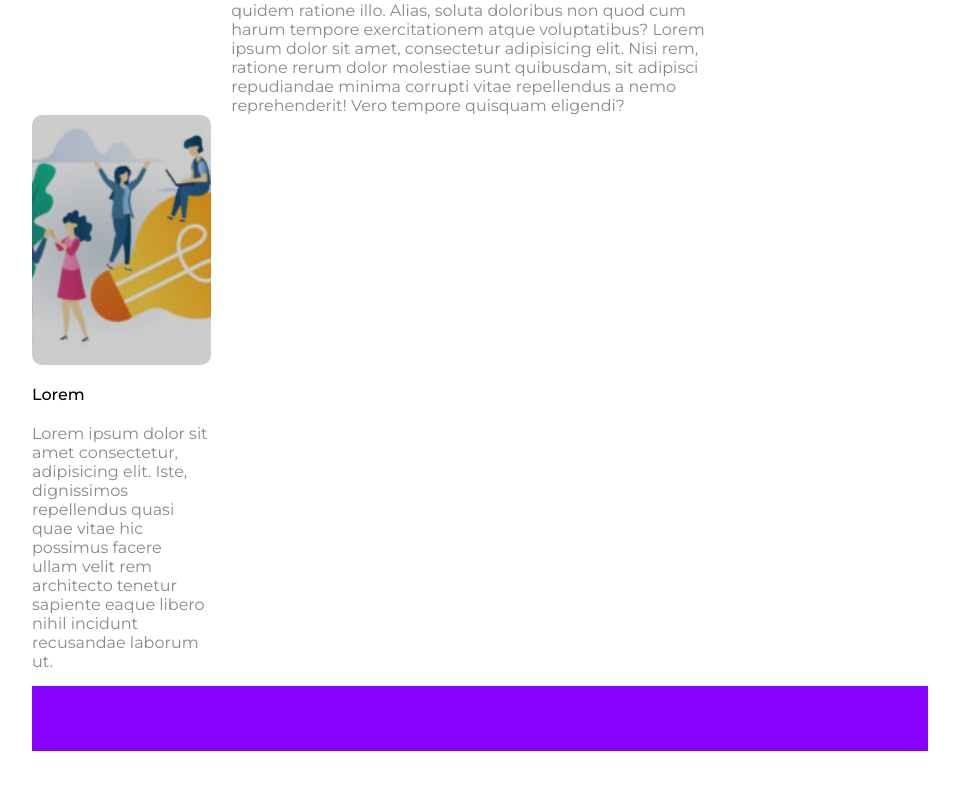
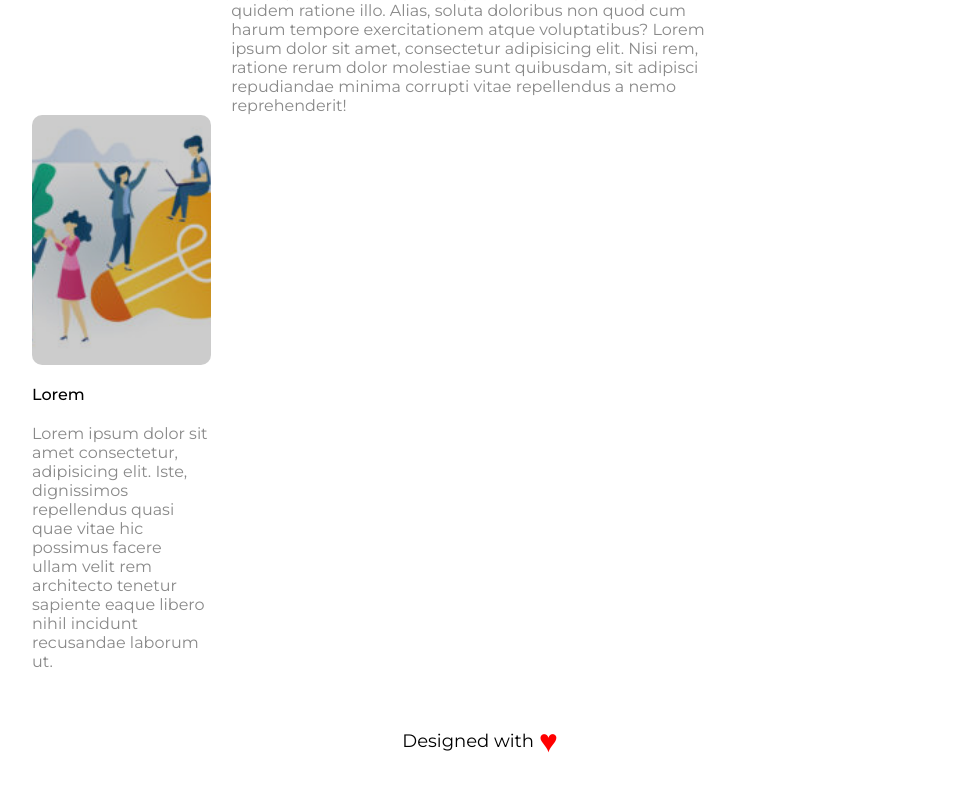
Before and after one commit to luirusso/htmlcss-wp, a plain HTML site: page index.html in a window 1280 px wide. Shown: the part 1527-2312 px from the top of the page, without its empty margins (160-1119 px from the left). Drawn offline with Linux system fonts and the light colour scheme.

Commit message:
styled footer

```diff
--- a/css/main.css
+++ b/css/main.css
@@ -17,12 +17,15 @@ h1 {
     font-weight: 600;
 }
 
-.bottomsection {
-
+footer {
+    text-align: center;
+    font-size: 18px;
 }
 
-footer {
-    margin-top: 15px;
+.heart {
+    color: red;
+    font-size: 32px;
+    vertical-align: sub;
 }
 
 /* HEADER */
--- a/index.html
+++ b/index.html
@@ -55,7 +55,7 @@
             </div>
         </section>
 
-        <div class="bottomsection">
+        <div class="bottomsection mb-50px">
             <!-- 2nd Section -->
             <section class="mb-50px">
                 <h1>
@@ -88,7 +88,7 @@
                         Lorem ipsum dolor sit amet consectetur adipisicing elit. Culpa laboriosam soluta, voluptatem reiciendis deserunt doloremque delectus officiis obcaecati accusantium expedita magni eius dolor numquam, facilis quo explicabo ea hic ratione?
                         Lorem ipsum dolor, sit amet consectetur adipisicing elit. Laboriosam corrupti facere expedita dignissimos, nostrum voluptatem deleniti magni porro voluptatibus harum ipsam, saepe mollitia! Exercitationem earum natus minus nobis repellendus inventore.
                         Lorem ipsum dolor, sit amet consectetur adipisicing elit. Impedit, vitae eos consequatur enim labore explicabo ea quidem ratione illo. Alias, soluta doloribus non quod cum harum tempore exercitationem atque voluptatibus?
-                        Lorem ipsum dolor sit amet, consectetur adipisicing elit. Nisi rem, ratione rerum dolor molestiae sunt quibusdam, sit adipisci repudiandae minima corrupti vitae repellendus a nemo reprehenderit! Vero tempore quisquam eligendi?
+                        Lorem ipsum dolor sit amet, consectetur adipisicing elit. Nisi rem, ratione rerum dolor molestiae sunt quibusdam, sit adipisci repudiandae minima corrupti vitae repellendus a nemo reprehenderit!
                     </p>
                 </section>
                 <aside class="right">
@@ -107,7 +107,7 @@
 
         <!-- Footer -->
         <footer>
-            <div class="debug-box lastblock"></div>
+                Designed with <span class="heart">&hearts;</span>
         </footer>
     </main>
 
```
